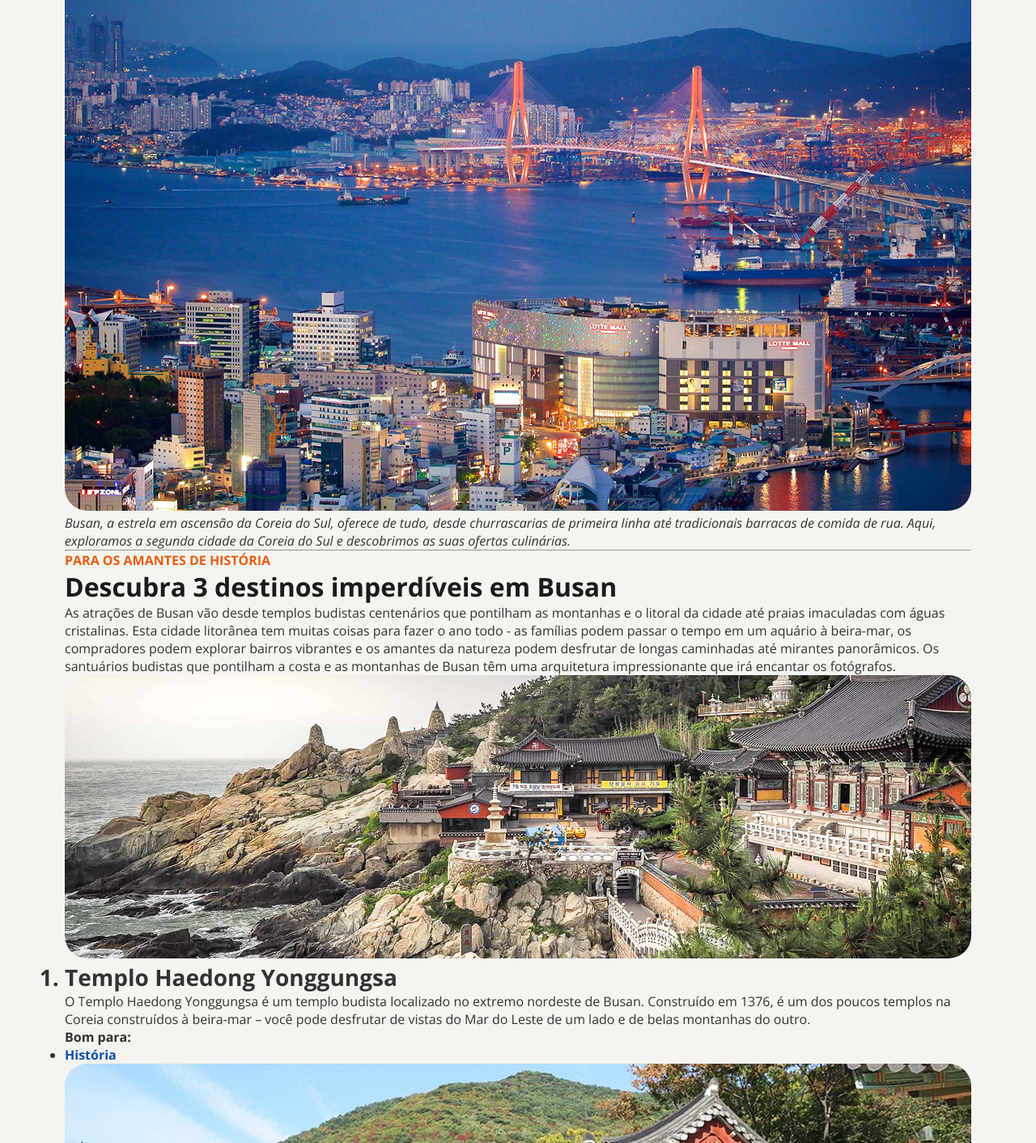
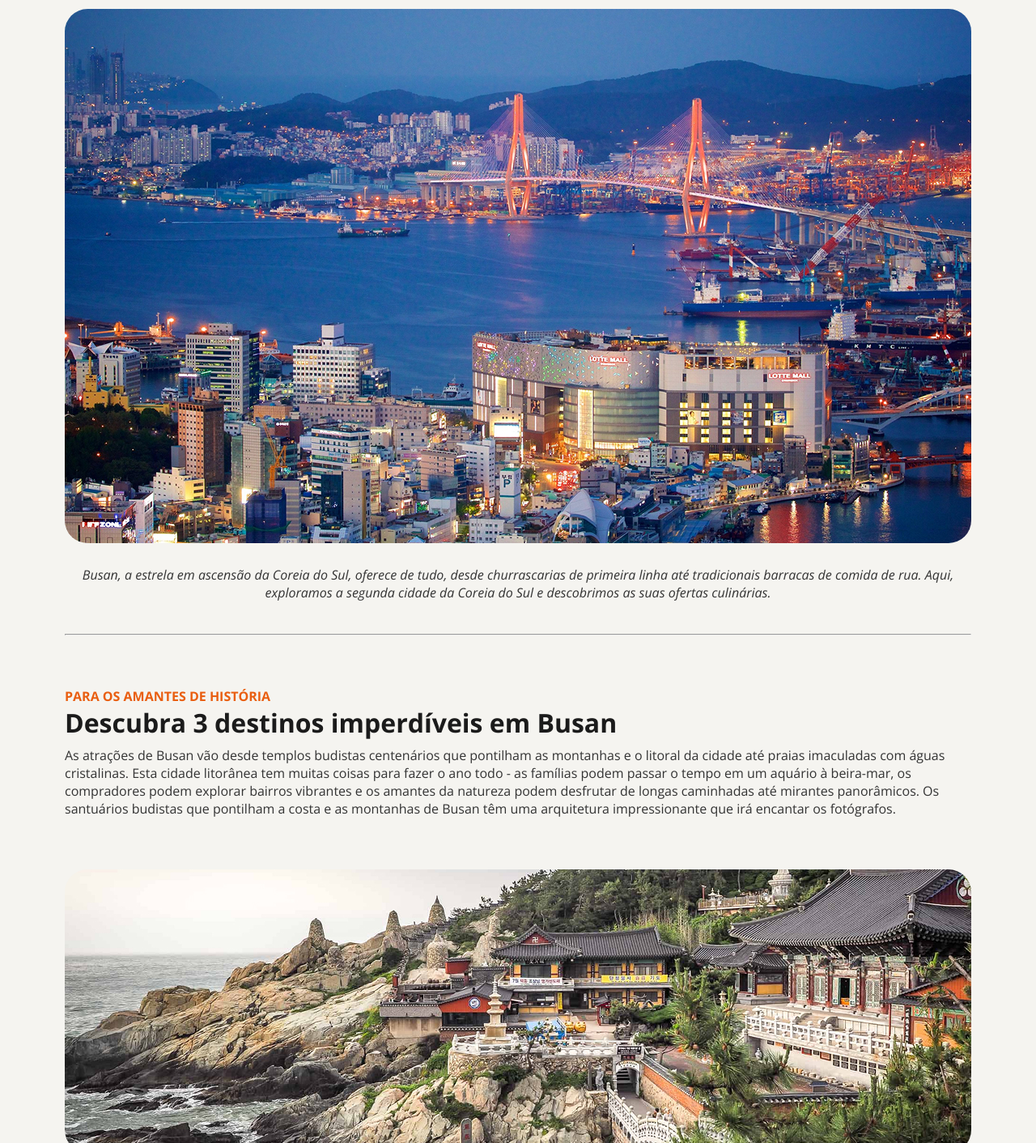
Before and after one commit to Guizxyy/DESAFIO-ROCKETSEAT---LOCAL-TUR-STICO, a plain HTML site: page index.html in a window 1280 px wide. Shown: the part 188-1600 px from the top of the page at 81% size. Drawn offline with nearby package versions, Linux system fonts and the light colour scheme.

Commit message:
Costomizing element spaces

```diff
--- a/styles/page.css
+++ b/styles/page.css
@@ -2,3 +2,58 @@
   width: 70rem;
   margin: 5.5rem auto 3rem;
 }
+
+.main-title span {
+  margin-bottom: 0.5rem;
+}
+
+.main-title img {
+  margin-block: 2.5rem 1.5rem;
+}
+
+.main-title i {
+  display: block;
+  text-align: center;
+}
+
+.main-title hr {
+  margin-block: 2.5rem 4rem;
+}
+
+.title span {
+  margin-bottom: 0.125rem
+}
+
+.title h2 {
+  margin-bottom: 0.5rem;
+}
+
+.title p {
+  margin-bottom: 4rem;
+}
+
+section ol {
+  margin-block: 1.25rem 0.25rem;
+  margin-left: 2.5rem;
+}
+
+section p {
+  margin-bottom: 1rem;
+}
+
+section ul {
+  margin-left: 1.5rem;
+}
+
+section {
+  margin-bottom: 3rem;
+}
+
+section hr {
+  margin-block: 2.5rem;
+}
+
+.description {
+  text-align: center;
+  margin-bottom: 4rem;
+}
```
